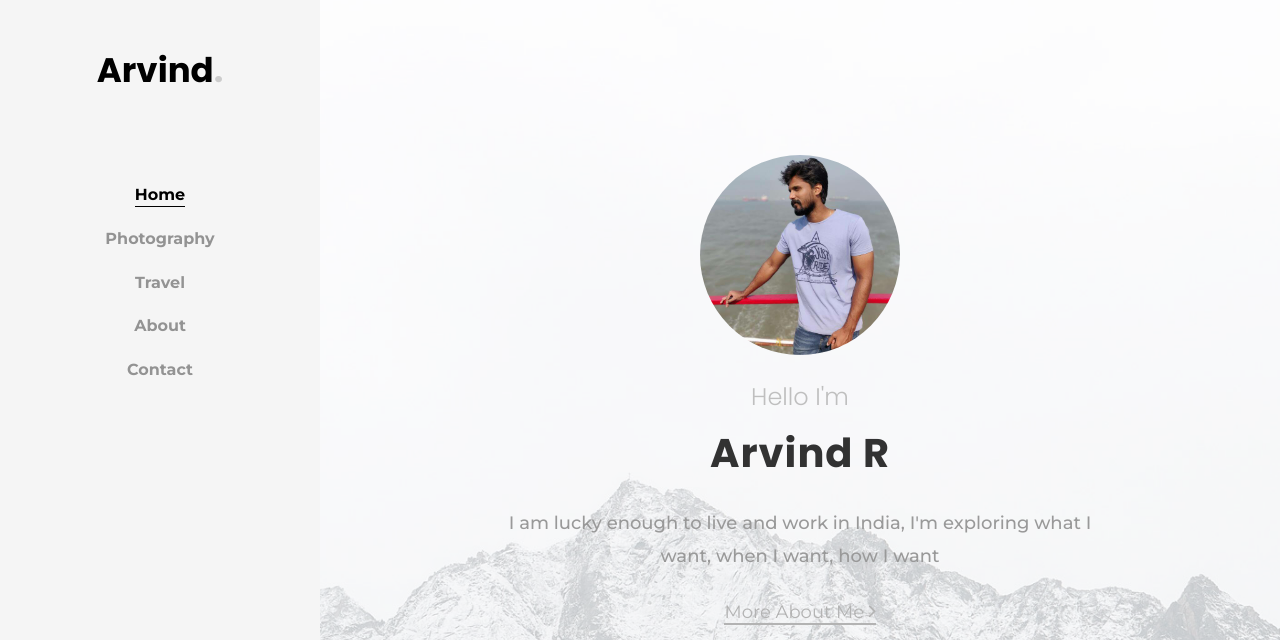
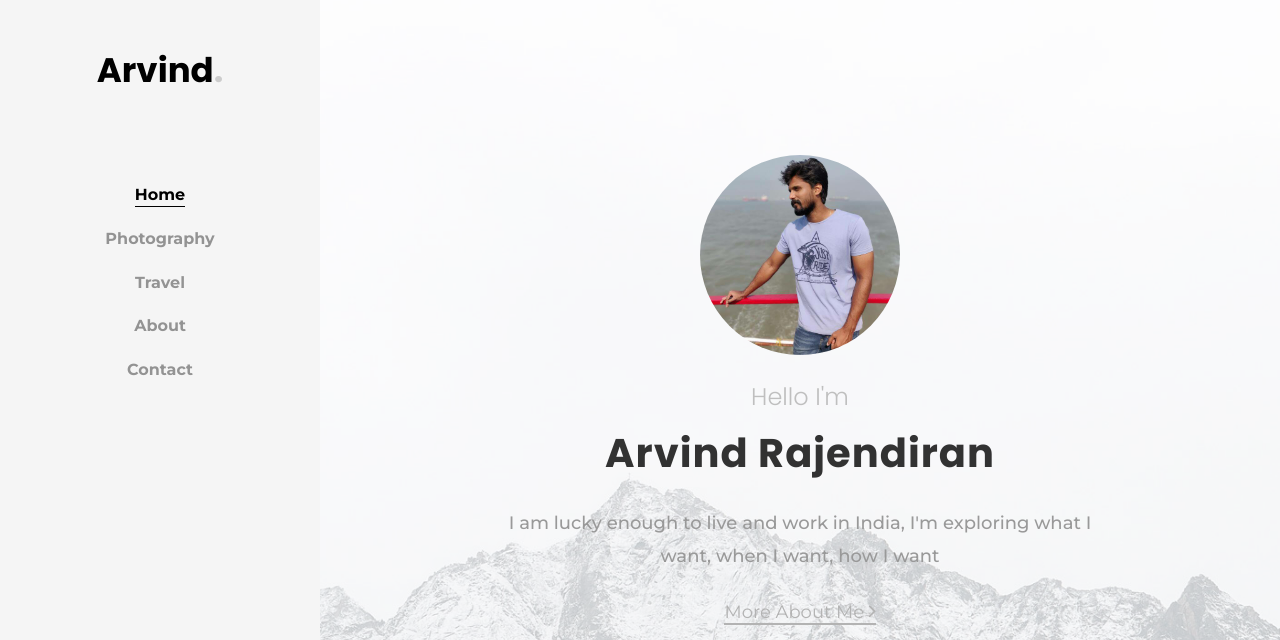
Before and after one commit to aravindpkiet/resume, a plain HTML site: page index.html in a window 1280 px wide. Shown: the top 640 px of the page. Drawn offline with Linux system fonts and the light colour scheme; some packages are replaced by stand-ins of ours; no server answers; files whose address does not match are found by name.

Commit message:
Revert "Name change"
This reverts commit ce311b9788b01850eb020c20d541cb256f2982c8.

```diff
--- a/index.html
+++ b/index.html
@@ -63,7 +63,7 @@
 						<div class="img mb-4" style="background-image: url(images/author.jpg);"></div>
 						<div class="desc">
 							<h2 class="subheading">Hello I'm</h2>
-							<h1 class="mb-4">Arvind R</h1>
+							<h1 class="mb-4">Arvind Rajendiran</h1>
 							<p class="mb-4">I am lucky enough to live and work in India, I'm exploring what I want, when I want, how I want</p>
 							<p><a href="#" class="btn-custom">More About Me <span class="ion-ios-arrow-forward"></span></a></p>
 						</div>
```
